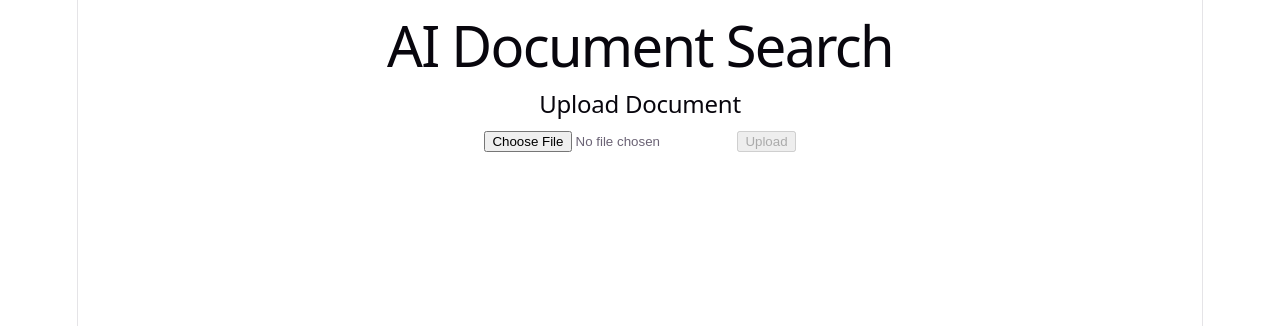
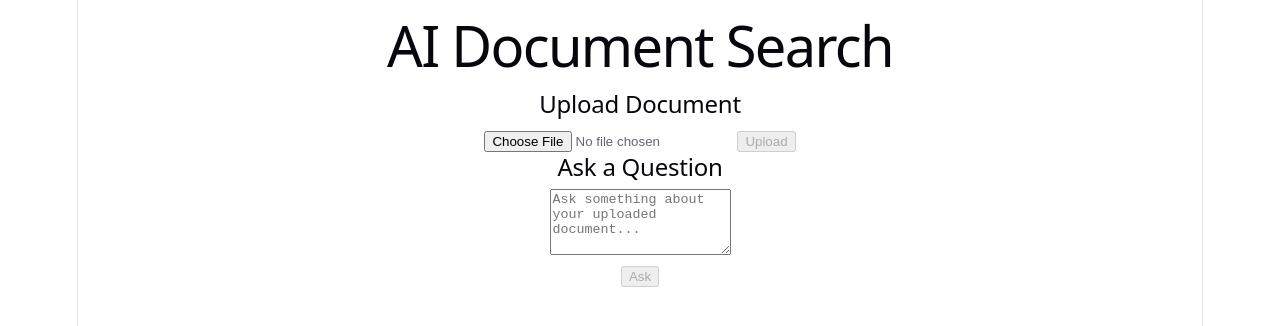
Before and after one commit to baubekTns/rag-document-search, a React (Vite) app in the folder frontend/: page / in a window 1280 px wide. Shown: the top 326 px of the page. Built offline with nearby package versions, Linux system fonts and the light colour scheme.

Commit message:
feat: add question answering frontend

```diff
--- a/frontend/src/App.tsx
+++ b/frontend/src/App.tsx
@@ -1,10 +1,14 @@
 import DocumentUpload from "./components/DocumentUpload";
+import QuestionAnswer from "./components/QuestionAnswer";
 
 function App() {
   return (
     <main>
       <h1>AI Document Search</h1>
+
       <DocumentUpload />
+
+      <QuestionAnswer />
     </main>
   );
 }
--- /dev/null
+++ b/frontend/src/components/QuestionAnswer.tsx
@@ -0,0 +1,115 @@
+import { useState } from "react";
+import { askQuestion } from "../services/qaService";
+import type { QaAnswerResponse } from "../types/qa";
+
+export default function QuestionAnswer() {
+  const [question, setQuestion] = useState("");
+  const [answerResult, setAnswerResult] = useState<QaAnswerResponse | null>(
+    null,
+  );
+  const [loading, setLoading] = useState(false);
+  const [message, setMessage] = useState("");
+
+  const handleAsk = async () => {
+    if (!question.trim()) {
+      setMessage("Please enter a question.");
+      return;
+    }
+
+    try {
+      setLoading(true);
+      setMessage("");
+      setAnswerResult(null);
+
+      const result = await askQuestion(question.trim());
+
+      setAnswerResult(result);
+    } catch (error) {
+      const errorMessage =
+        error instanceof Error ? error.message : "Failed to answer question.";
+
+      setMessage(errorMessage);
+    } finally {
+      setLoading(false);
+    }
+  };
+
+  return (
+    <section>
+      <h2>Ask a Question</h2>
+
+      <textarea
+        value={question}
+        onChange={(event) => setQuestion(event.target.value)}
+        placeholder="Ask something about your uploaded document..."
+        rows={4}
+        disabled={loading}
+      />
+
+      <br />
+
+      <button onClick={handleAsk} disabled={loading || !question.trim()}>
+        {loading ? "Answering..." : "Ask"}
+      </button>
+
+      {message && <p>{message}</p>}
+
+      {answerResult && (
+        <div>
+          <h3>Answer</h3>
+
+          <p>{answerResult.answer}</p>
+
+          <h3>Quality Check</h3>
+
+          <p>
+            <strong>Answerable:</strong>{" "}
+            {answerResult.quality.is_answerable ? "Yes" : "No"}
+          </p>
+
+          <p>
+            <strong>Reason:</strong> {answerResult.quality.reason}
+          </p>
+
+          <p>
+            <strong>Top rerank score:</strong>{" "}
+            {answerResult.quality.top_rerank_score.toFixed(3)}
+          </p>
+
+          <p>
+            <strong>Top semantic score:</strong>{" "}
+            {answerResult.quality.top_semantic_score.toFixed(3)}
+          </p>
+
+          <h3>Sources</h3>
+
+          {answerResult.sources.length === 0 ? (
+            <p>No sources returned.</p>
+          ) : (
+            answerResult.sources.map((source) => (
+              <article key={source.chunk_id}>
+                <h4>Source {source.source_number}</h4>
+
+                <p>
+                  <strong>Chunk index:</strong> {source.chunk_index}
+                </p>
+
+                <p>
+                  <strong>Rerank score:</strong>{" "}
+                  {source.rerank_score.toFixed(3)}
+                </p>
+
+                <p>
+                  <strong>Keyword match:</strong>{" "}
+                  {source.keyword_match ? "Yes" : "No"}
+                </p>
+
+                <p>{source.preview}</p>
+              </article>
+            ))
+          )}
+        </div>
+      )}
+    </section>
+  );
+}
--- /dev/null
+++ b/frontend/src/services/qaService.ts
@@ -0,0 +1,25 @@
+import type { QaAnswerResponse } from "../types/qa";
+
+const API_BASE_URL = "http://localhost:8000";
+
+export async function askQuestion(
+  question: string,
+  contextLimit = 2,
+): Promise<QaAnswerResponse> {
+  const params = new URLSearchParams({
+    q: question,
+    context_limit: String(contextLimit),
+  });
+
+  const response = await fetch(
+    `${API_BASE_URL}/qa/answer?${params.toString()}`,
+  );
+
+  const data = await response.json();
+
+  if (!response.ok) {
+    throw new Error(data.detail || "Failed to answer question");
+  }
+
+  return data as QaAnswerResponse;
+}
--- /dev/null
+++ b/frontend/src/types/qa.ts
@@ -0,0 +1,32 @@
+export interface AnswerQuality {
+  is_answerable: boolean;
+  reason: string;
+  top_rerank_score: number;
+  top_semantic_score: number;
+  top_lexical_score: number;
+  thresholds: {
+    min_top_rerank_score: number;
+    min_top_semantic_score: number;
+    min_lexical_score: number;
+  };
+}
+
+export interface AnswerSource {
+  source_number: number;
+  document_id: string;
+  chunk_id: string;
+  chunk_index: number;
+  preview: string;
+  rerank_score: number;
+  semantic_score: number;
+  keyword_match: boolean;
+}
+
+export interface QaAnswerResponse {
+  question: string;
+  document_id: string | null;
+  answer: string;
+  quality: AnswerQuality;
+  source_count: number;
+  sources: AnswerSource[];
+}
```
Also changed, not shown: 1 other file (tests, documents, lock files or other folders).
